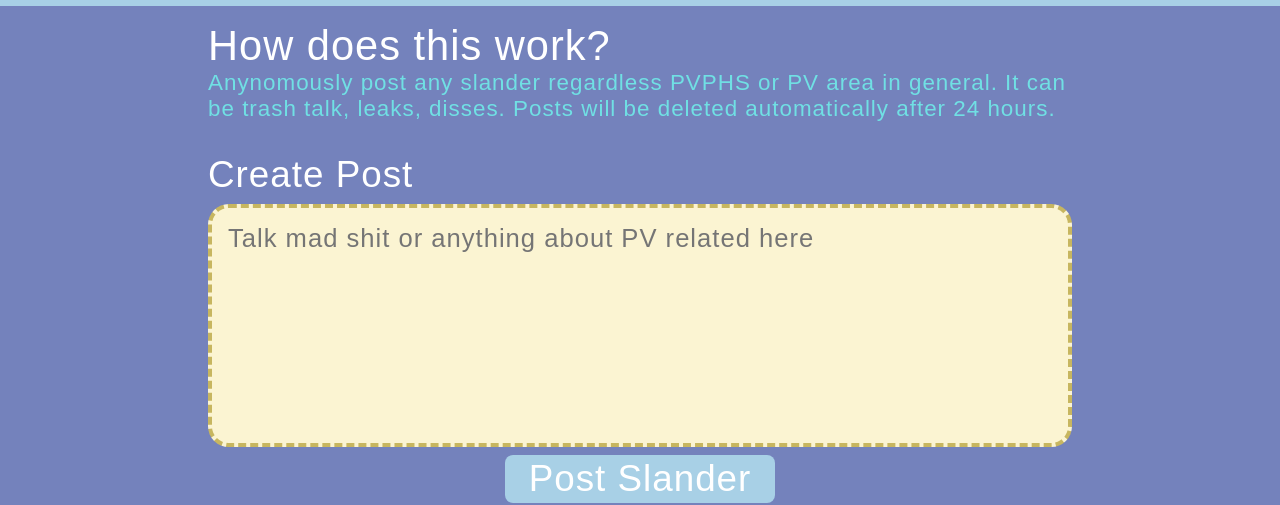
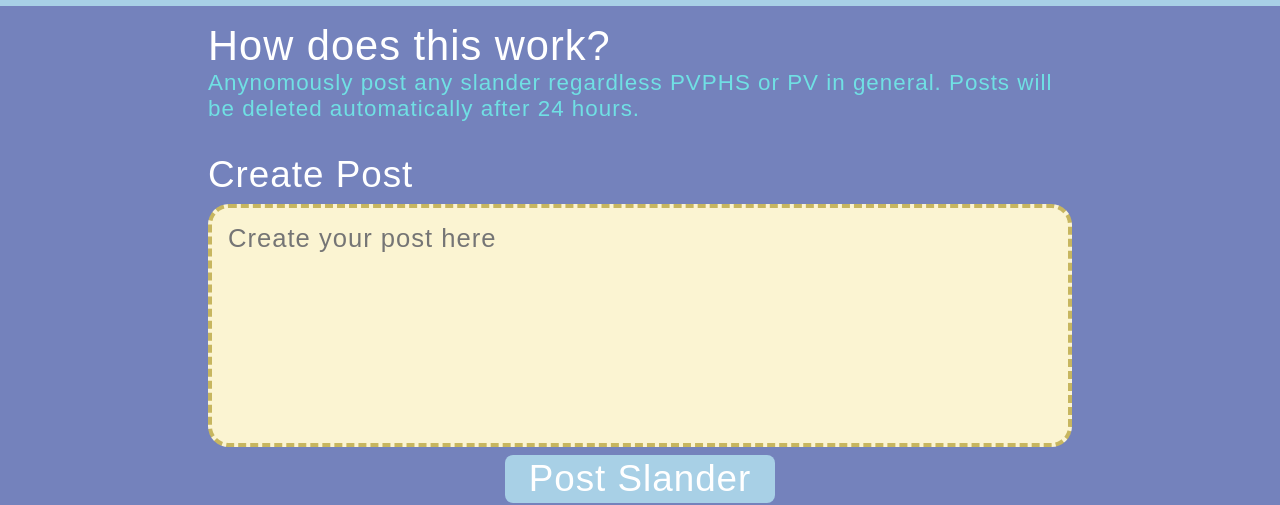
Before and after one commit to TimTimich6/pvphsteaclient, a React (Create React App) app: page / in a window 1280 px wide. Shown: the part 122-627 px from the top of the page. Built offline with nearby package versions, Linux system fonts and the light colour scheme; no server answers; a web font is replaced by a local one.

Commit message:
clear and delete events

```diff
--- a/src/Components/CreatePost.jsx
+++ b/src/Components/CreatePost.jsx
@@ -41,7 +41,7 @@ const CreatePost = (props) => {
         cols="40"
         rows="7"
         className={cl.input}
-        placeholder="Talk mad shit or anything about PV related here"
+        placeholder="Create your post here"
         value={text}
         onChange={(e) => setText(e.target.value)}
       >
--- a/src/Components/MainPage.jsx
+++ b/src/Components/MainPage.jsx
@@ -7,10 +7,7 @@ const MainPage = (props) => {
     <div className={cl.total}>
       <div className={cl.howto}>
         <h1>How does this work?</h1>
-        <p>
-          Anynomously post any slander regardless PVPHS or PV area in general. It can be trash talk, leaks, disses. Posts will be deleted
-          automatically after 24 hours.
-        </p>
+        <p>Anynomously post any slander regardless PVPHS or PV in general. Posts will be deleted automatically after 24 hours.</p>
       </div>
       <CreatePost />
       <PostStream />
--- a/src/Components/PostStream.jsx
+++ b/src/Components/PostStream.jsx
@@ -21,6 +21,12 @@ const PostStream = (props) => {
       if (data) {
         setPosts((prev) => [...prev, data]);
       }
+    });
+    socket.on("clear", () => {
+      setPosts([]);
+    });
+    socket.on("delete", (data) => {
+      setPosts(data);
     });
   }, []);
   return (
```
